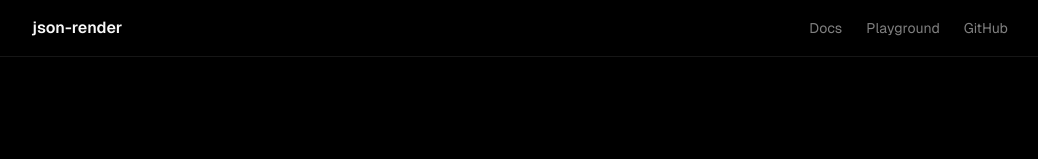
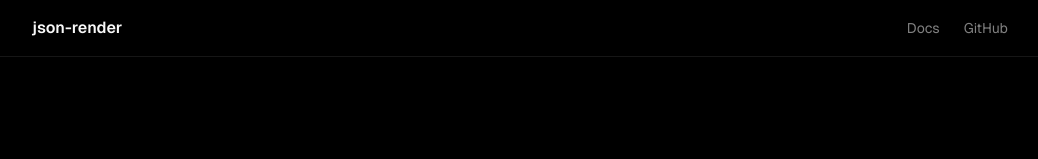
Before and after one commit to anthonytran550-ui/Shadcn-render, a Next.js app in the folder apps/web/: page / in a window 1280 px wide. Shown: the top 159 px of the page, without its empty margins (120-1158 px from the left). Built offline with nearby package versions, Linux system fonts and the light colour scheme.

Commit message:
remove playground

```diff
--- a/apps/web/app/page.tsx
+++ b/apps/web/app/page.tsx
@@ -157,14 +157,9 @@ export const catalog = createCatalog({
           <pre className="inline-block text-left mb-8 text-sm">
             <code>npm install @json-render/core @json-render/react</code>
           </pre>
-          <div className="flex gap-3 justify-center">
-            <Button asChild>
-              <Link href="/docs">Documentation</Link>
-            </Button>
-            <Button variant="outline" asChild>
-              <Link href="/playground">Playground</Link>
-            </Button>
-          </div>
+          <Button asChild>
+            <Link href="/docs">Documentation</Link>
+          </Button>
         </div>
       </section>
     </>
--- a/apps/web/components/demo.tsx
+++ b/apps/web/components/demo.tsx
@@ -112,17 +112,6 @@ export function Demo() {
 
     return () => clearInterval(interval);
   }, [phase]);
-
-  // Auto-restart
-  useEffect(() => {
-    if (phase !== "complete") return;
-
-    const timeout = setTimeout(() => {
-      reset();
-    }, 8000);
-
-    return () => clearTimeout(timeout);
-  }, [phase, reset]);
 
   const handleAction = () => {
     setActionFired(true);
--- a/apps/web/components/header.tsx
+++ b/apps/web/components/header.tsx
@@ -14,12 +14,6 @@ export function Header() {
           >
             Docs
           </Link>
-          <Link
-            href="/playground"
-            className="text-muted-foreground hover:text-foreground transition-colors"
-          >
-            Playground
-          </Link>
           <a
             href="https://github.com/vercel-labs/json-render"
             target="_blank"
```
